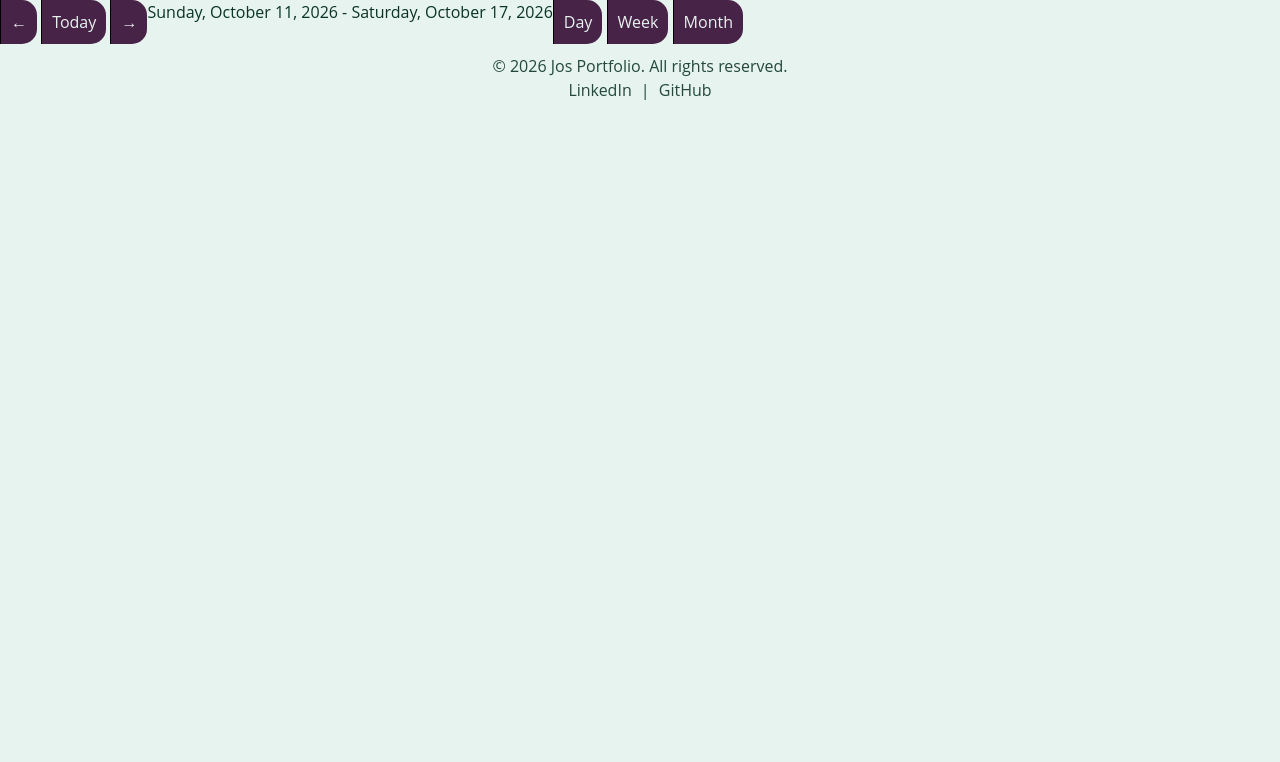
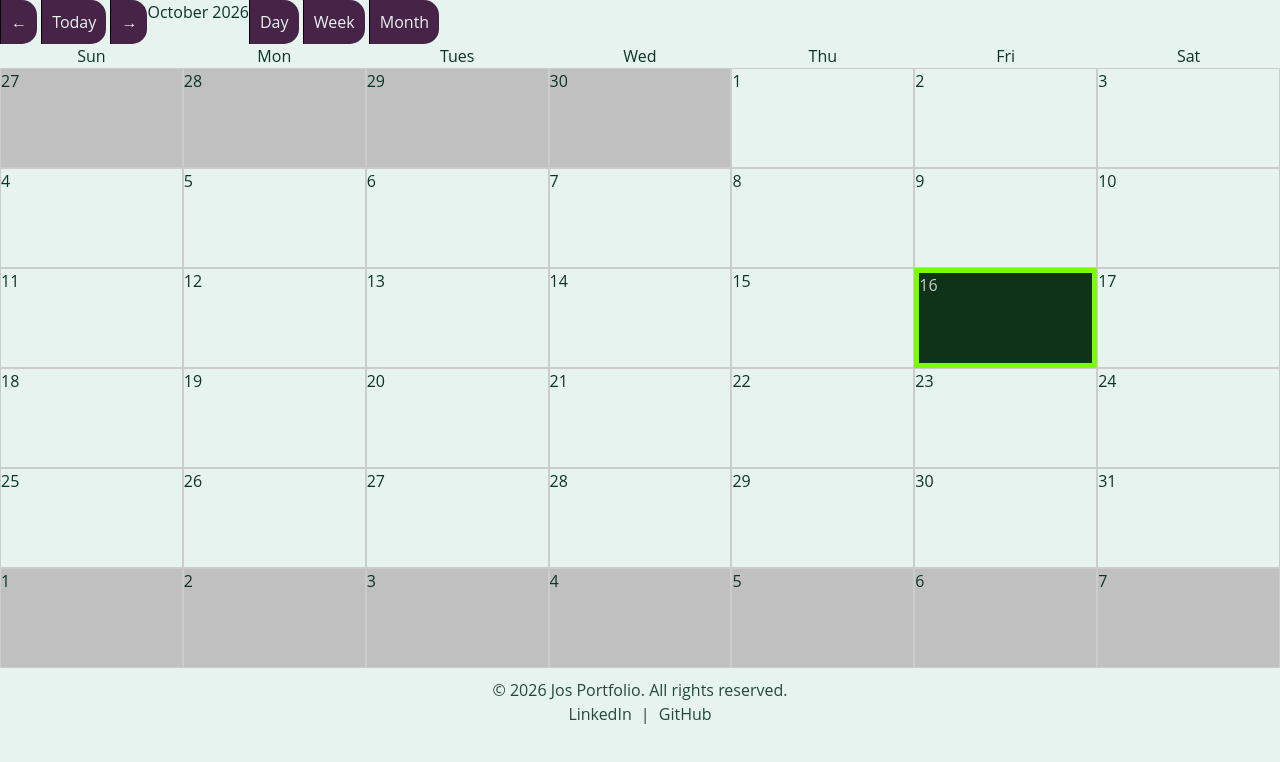
Before and after one commit to Jos-J/Workday-Schedule, a website built with Vite: page index.html in a window 1280 px wide. Built offline with nearby package versions, Linux system fonts and the light colour scheme.

Commit message:
added logic to month view, anc styling to monthview created month grid

```diff
--- a/src/main.ts
+++ b/src/main.ts
@@ -1,11 +1,11 @@
 
 import type { SchedulerState, CalendarView } from "./types/calendar";
-import { addDays, addMonths, addWeeks, endOfWeek, formatDate, startOfMonth, startOfWeek, subtractDays, subtractMonths, subtractWeeks, todayDate } from "./utils/dates";
+import { addDays, addMonths, addWeeks, endOfWeek, formatDate, startOfMonth, startOfWeek, subtractDays, subtractMonths, subtractWeeks, todayDate, datesForGrid, compareDates } from "./utils/dates";
 
 
 const schedulerState: SchedulerState = {
     currentDate: todayDate(),
-    currentView: "week",
+    currentView: "month",
     events: []
 }
 
@@ -15,6 +15,7 @@ function changeCurrentView(
 ): void {
     schedulerState.currentView = view;
     updateCalendarTitle()
+    renderCalendar()
 }
 
 
@@ -27,11 +28,13 @@ function goToPrevious(): void {
     } else if (schedulerState.currentView === "month") {
         schedulerState.currentDate = subtractMonths(schedulerState.currentDate, 1)
     } updateCalendarTitle()
+    renderCalendar()
 }
 
 function goToToday(): void {
     schedulerState.currentDate = todayDate()
     updateCalendarTitle()
+    renderCalendar()
 }
 
 function goToNext(): void {
@@ -42,6 +45,7 @@ function goToNext(): void {
     } else if (schedulerState.currentView === "month") {
         schedulerState.currentDate = addMonths(schedulerState.currentDate, 1)
     } updateCalendarTitle()
+    renderCalendar()
 }
 function updateCalendarTitle(): void {
     const calendarTitle = document.querySelector("#calendarTitle");
@@ -65,6 +69,45 @@ function updateCalendarTitle(): void {
     }
 }
 
+function renderCalendar(): void {
+    const calendarContainer = document.querySelector("#calendar")
+    if (calendarContainer) {
+        calendarContainer.innerHTML = "";
+        calendarContainer.classList.add("month-grid");
+        if (schedulerState.currentView === "month") {
+            const calendarDates = datesForGrid(schedulerState.currentDate);
+            const weekdays = ["Sun", "Mon", "Tues", "Wed", "Thu", "Fri", "Sat"]
+            weekdays.forEach((day) => {
+
+                const dayHeader = document.createElement("div")
+                dayHeader.classList.add("week-day")
+                dayHeader.textContent = (day)
+                calendarContainer.appendChild(dayHeader)
+
+            });
+            calendarDates.forEach((date) => {
+                const dayElement = document.createElement("div");
+
+                if(compareDates(date, schedulerState.currentDate)) {
+                    dayElement.classList.add("selected-day")
+                }
+
+                if (compareDates(date, todayDate())) {
+                    dayElement.classList.add("today");
+                }
+
+                dayElement.classList.add("calendar-day")
+                dayElement.textContent = String(date.getDate())
+
+                if (date.getMonth() !== schedulerState.currentDate.getMonth()) {
+                    dayElement.classList.add("outside-month")
+                }
+
+                calendarContainer.appendChild(dayElement)
+            });
+        }
+    }
+}
 
 
 // button event listeners
@@ -95,3 +138,4 @@ viewButtons.forEach((button) => {
 });
 
 updateCalendarTitle()
+renderCalendar()
--- a/src/style.css
+++ b/src/style.css
@@ -68,6 +68,28 @@ textarea {
   transition: all 0.3s ease-in-out;
   color: purple;
 }
+.month-grid {
+  display: grid;
+  grid-template-columns: repeat(7, 1fr);
+}
+.calendar-day {
+  min-height: 100px;
+  border: 1px solid #ccc;
+}
+.outside-month {
+  background-color: silver;
+}
+.week-day {
+  text-align: center;
+}
+.today {
+  background-color: #0f3319;
+  color: #ccc;
+}
+.selected-day {
+  border: 5px solid  lawngreen;
+}
+
 footer {
   padding: 10px;
   background-color: #E7F3Ef;
```
Also changed, not shown: Assets/images/workday-preview.png (deleted), assets/images/monthView.png (added).
